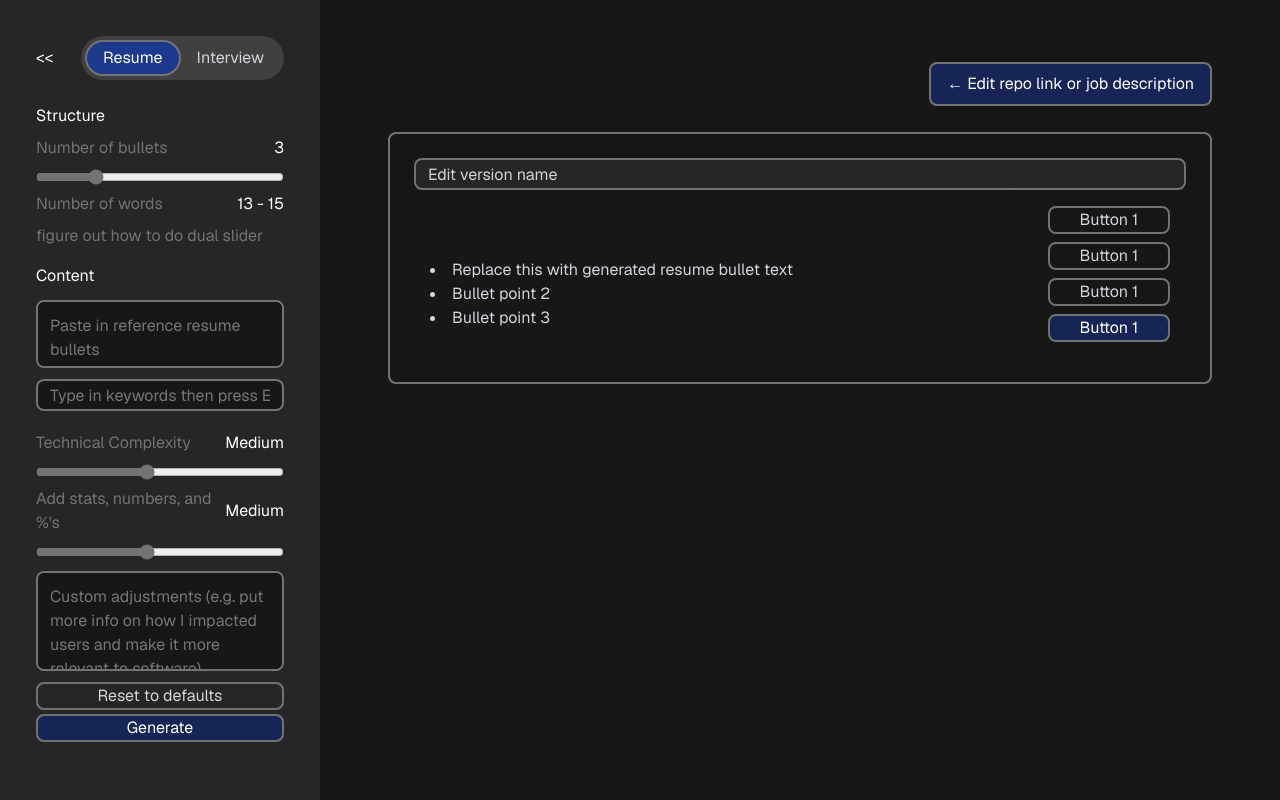
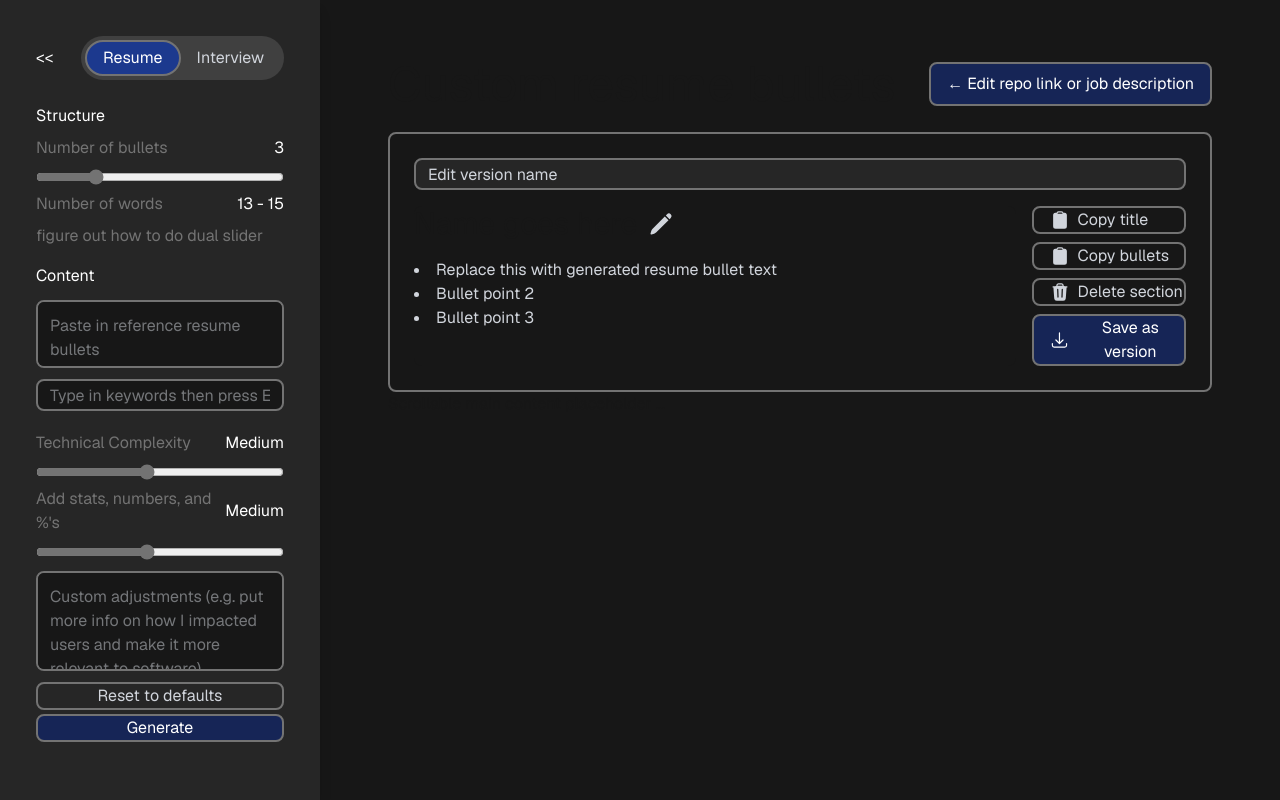
Before and after one commit to erinjhu/project-summarizer, a Next.js app in the folder frontend/: page /resume in a window 1280 px wide. Built offline with nearby package versions, Linux system fonts and the light colour scheme.

Commit message:
feat: icon buttons

```diff
--- a/frontend/package.json
+++ b/frontend/package.json
@@ -10,6 +10,7 @@
   },
   "dependencies": {
     "@headlessui/react": "^2.2.7",
+    "@heroicons/react": "^2.2.0",
     "axios": "^1.11.0",
     "clsx": "^2.1.1",
     "next": "15.4.5",
--- a/frontend/src/app/resume/page.tsx
+++ b/frontend/src/app/resume/page.tsx
@@ -1,6 +1,8 @@
 "use client"
 import { useState } from "react"
 import { useRouter } from "next/navigation"
+import { ClipboardIcon, TrashIcon, ArrowDownTrayIcon, PencilIcon } from "@heroicons/react/24/solid";
+
 
 export default function Resume() {
     const [collapsed, setCollapsed] = useState(false);
@@ -221,21 +223,46 @@ export default function Resume() {
                         placeholder="Edit version name"
                         className="w-full h-8 bg-neutral-800 text-gray-300 border-2 border-neutral-500 rounded-lg p-3"
                     />
-                    <div className="flex gap-4">
-                        <div className="flex-1 bg-neutral-900 p-4 rounded-lg">
-                            <h2 className="text-3xl text-left mb-4">Name goes here</h2>
+                    <div className="flex gap-4 mt-4">
+                        <div className="flex-1 bg-neutral-900 rounded-lg">
+                            <div className="flex items-center gap-2 mb-4">
+                                <h2 className="text-3xl text-left">Name goes here</h2>
+                                <button
+                                    className="p-1 hover:bg-neutral-700 rounded"
+                                    onClick={() => {}}
+                                >
+                                    <PencilIcon className="h-6 w-6 text-gray-300" />
+                                </button>
+                            </div>
+
                             <ul className="list-disc list-inside text-gray-300">
                                 <li>Replace this with generated resume bullet text</li>
                                 <li>Bullet point 2</li>
                                 <li>Bullet point 3</li>
                             </ul>
                         </div>
-                        <div className="w-1/5 p-4 rounded-lg flex flex-col gap-2">
-                            <button className="rounded-lg border-2 border-neutral-500 text-gray-300 font-sans hover:bg-neutral-500">Button 1</button>
-                            <button className="rounded-lg border-2 border-neutral-500 text-gray-300 font-sans hover:bg-neutral-500">Button 1</button>
-                            <button className="rounded-lg border-2 border-neutral-500 text-gray-300 font-sans hover:bg-neutral-500">Button 1</button>
-                            <button className="rounded-lg bg-blue-950 border-2 border-neutral-500 text-white font-sans hover:bg-blue-900">Button 1</button>
+                        <div className="w-1/5 rounded-lg flex flex-col gap-2">
+                            <button className="flex items-center gap-2 rounded-lg border-2 border-neutral-500 text-gray-300 font-sans hover:bg-neutral-500">
+                                <ClipboardIcon className="ml-4 h-5 w-5" />
+                                Copy title
+                            </button>
+
+                            <button className="flex items-center gap-2 rounded-lg border-2 border-neutral-500 text-gray-300 font-sans hover:bg-neutral-500">
+                                <ClipboardIcon className="ml-4 h-5 w-5" />
+                                Copy bullets
+                            </button>
+
+                            <button className="flex items-center gap-2 rounded-lg border-2 border-neutral-500 text-gray-300 font-sans hover:bg-neutral-500">
+                                <TrashIcon className="ml-4 h-5 w-5" />
+                                Delete section
+                            </button>
+
+                            <button className="flex items-center gap-2 rounded-lg bg-blue-950 border-2 border-neutral-500 text-white font-sans hover:bg-blue-900">
+                                <ArrowDownTrayIcon className="ml-4 h-5 w-5" />
+                                Save as version
+                            </button>
                         </div>
+
                     </div>
 
 
```
Also changed, not shown: 1 other file (tests, documents, lock files or other folders).
